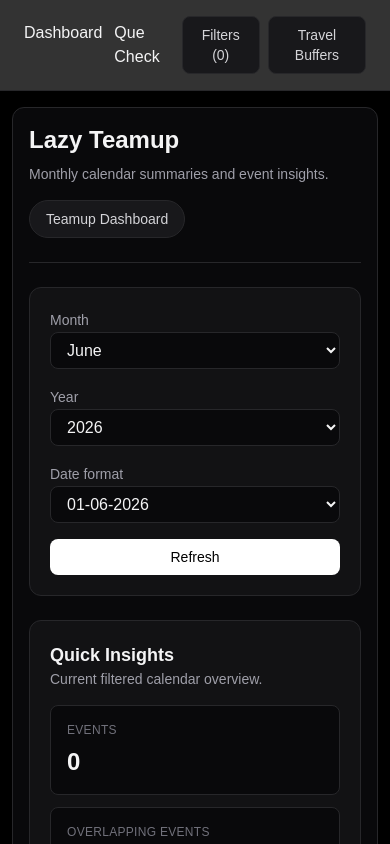
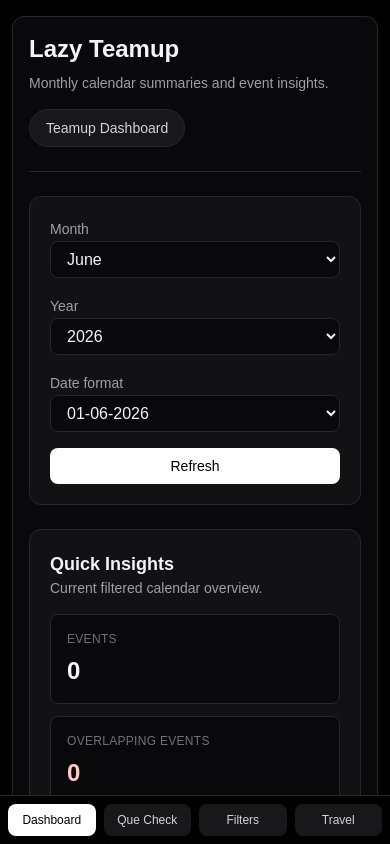
Before and after one commit to puritvs/lazy-teamup, a Next.js app: page / in a window 390 px wide. Shown: the top 844 px of the page. Built offline with nearby package versions, Linux system fonts and the light colour scheme.

Commit message:
Add mobile bottom navigation

```diff
--- a/app/page.tsx
+++ b/app/page.tsx
@@ -1,7 +1,7 @@
 import { CalendarDashboard } from "@/features/calendar/components/CalendarDashboard";
 export default function Home() {
   return (
-    <main className="min-h-screen bg-black px-3 py-4 text-zinc-100 sm:px-6 sm:py-8">
+    <main className="min-h-screen bg-black px-3 pb-24 pt-4 text-zinc-100 sm:px-6 sm:py-8">
       <section className="mx-auto w-full max-w-[1600px] rounded-xl border border-zinc-800 bg-zinc-950 p-4 shadow-2xl sm:rounded-2xl sm:p-8">
         <header className="mb-6 flex flex-col gap-4 border-b border-zinc-800 pb-6 sm:mb-8 sm:flex-row sm:items-center sm:justify-between">
           <div>
--- a/app/que-check/page.tsx
+++ b/app/que-check/page.tsx
@@ -2,7 +2,7 @@
 
 export default function QueCheckPage() {
   return (
-    <main className="min-h-screen bg-black px-3 py-4 text-zinc-100 sm:px-6 sm:py-8">
+    <main className="min-h-screen bg-black px-3 pb-24 pt-4 text-zinc-100 sm:px-6 sm:py-8">
       <section className="mx-auto w-full max-w-[1400px] rounded-xl border border-zinc-800 bg-zinc-950 p-4 shadow-2xl sm:rounded-2xl sm:p-8">
         <QueCheckDashboard />
       </section>
--- a/components/AppNav.tsx
+++ b/components/AppNav.tsx
@@ -2,33 +2,56 @@
 "use client";
 
 import Link from "next/link";
+import { usePathname } from "next/navigation";
 import { useState } from "react";
 import { GlobalFilterModal } from "./GlobalFilterModal";
 import { GlobalTravelBufferModal } from "./GlobalTravelBufferModal";
 import { useGlobalSettings } from "@/features/settings/GlobalSettingsProvider";
 
 export function AppNav() {
+  const pathname = usePathname();
   const [showFilters, setShowFilters] = useState(false);
   const [showTravelBuffers, setShowTravelBuffers] = useState(false);
 
   const { events, filteredEvents, excludedTitles, setExcludedTitles } =
     useGlobalSettings();
 
+  const dashboardActive = pathname === "/";
+  const queCheckActive = pathname === "/que-check";
+
   return (
     <>
-      <nav className="sticky top-0 z-40 border-b border-zinc-800 bg-black/80 px-6 py-4 backdrop-blur">
+      <nav className="sticky top-0 z-40 hidden border-b border-zinc-800 bg-black/80 px-6 py-4 backdrop-blur md:block">
         <div className="mx-auto flex max-w-7xl items-center justify-between gap-4">
           <div className="flex gap-3">
-            <Link href="/" className="text-zinc-100 hover:text-white">
+            <Link
+              href="/"
+              className={[
+                "rounded-lg px-3 py-2 text-sm transition",
+                dashboardActive
+                  ? "bg-white text-black"
+                  : "text-zinc-100 hover:bg-zinc-900 hover:text-white",
+              ].join(" ")}
+            >
               Dashboard
             </Link>
-            <Link href="/que-check" className="text-zinc-100 hover:text-white">
+
+            <Link
+              href="/que-check"
+              className={[
+                "rounded-lg px-3 py-2 text-sm transition",
+                queCheckActive
+                  ? "bg-white text-black"
+                  : "text-zinc-100 hover:bg-zinc-900 hover:text-white",
+              ].join(" ")}
+            >
               Que Check
             </Link>
           </div>
 
           <div className="flex gap-2">
             <button
+              type="button"
               onClick={() => setShowFilters(true)}
               className="rounded-lg border border-zinc-800 bg-zinc-900 px-4 py-2 text-sm text-zinc-300 hover:bg-zinc-800 hover:text-white"
             >
@@ -36,12 +59,58 @@
             </button>
 
             <button
+              type="button"
               onClick={() => setShowTravelBuffers(true)}
               className="rounded-lg border border-zinc-800 bg-zinc-900 px-4 py-2 text-sm text-zinc-300 hover:bg-zinc-800 hover:text-white"
             >
               Travel Buffers
             </button>
           </div>
+        </div>
+      </nav>
+
+      <nav className="fixed bottom-0 left-0 right-0 z-40 border-t border-zinc-800 bg-black/95 px-2 py-2 backdrop-blur md:hidden">
+        <div className="mx-auto grid max-w-md grid-cols-4 gap-2">
+          <Link
+            href="/"
+            className={[
+              "rounded-lg px-2 py-2 text-center text-xs transition",
+              dashboardActive
+                ? "bg-white text-black"
+                : "bg-zinc-900 text-zinc-300",
+            ].join(" ")}
+          >
+            Dashboard
+          </Link>
+
+          <Link
+            href="/que-check"
+            className={[
+              "rounded-lg px-2 py-2 text-center text-xs transition",
+              queCheckActive
+                ? "bg-white text-black"
+                : "bg-zinc-900 text-zinc-300",
+            ].join(" ")}
+          >
+            Que Check
+          </Link>
+
+          <button
+            type="button"
+            onClick={() => setShowFilters(true)}
+            className="rounded-lg bg-zinc-900 px-2 py-2 text-xs text-zinc-300"
+          >
+            Filters
+            {excludedTitles.length > 0 ? ` (${excludedTitles.length})` : ""}
+          </button>
+
+          <button
+            type="button"
+            onClick={() => setShowTravelBuffers(true)}
+            className="rounded-lg bg-zinc-900 px-2 py-2 text-xs text-zinc-300"
+          >
+            Travel
+          </button>
         </div>
       </nav>
 
```
